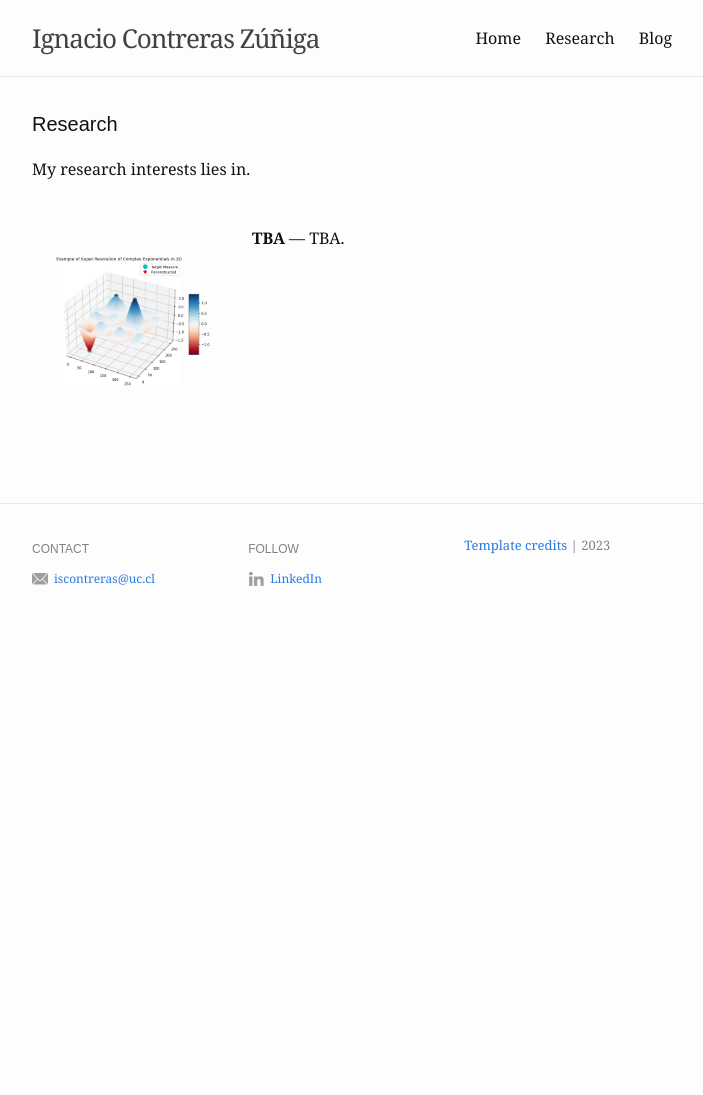
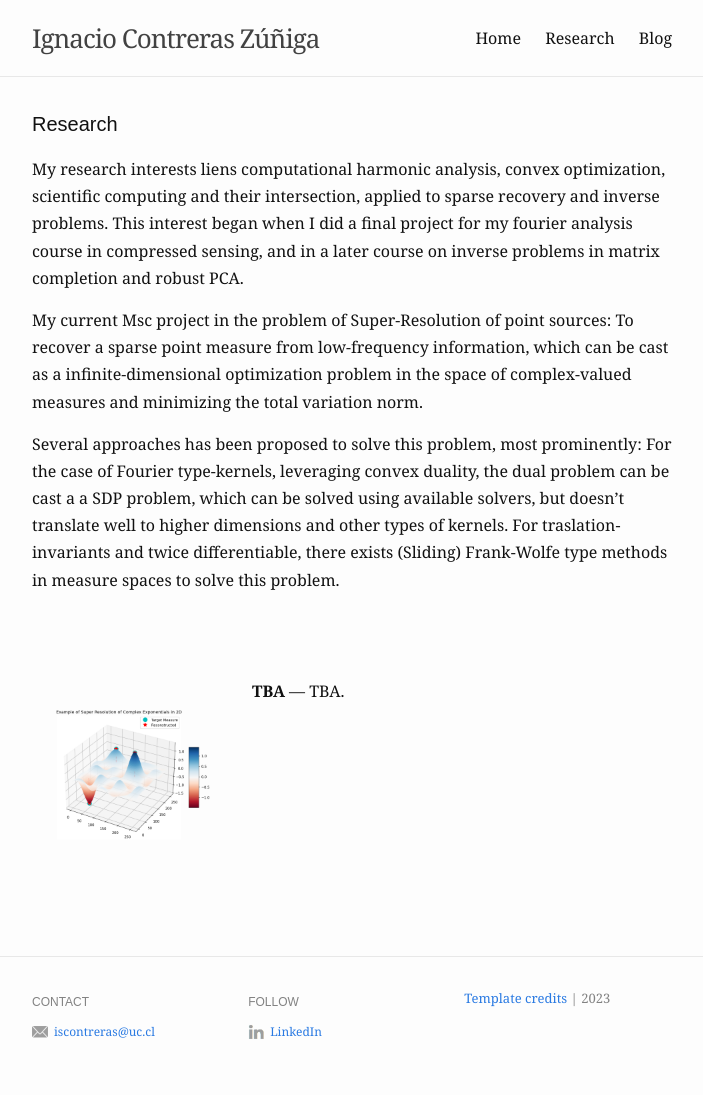
Before and after one commit to ignacontreras/ignacontreras.github.io, a Jekyll site: the page built from research.md, in a window 1280 px wide. Shown: the whole page, without its empty margins (288-991 px from the left). Built offline with Jekyll 4.4.1, drawn with Linux system fonts in a browser that asks for light colours; before the commit the page ends 900 px from its top, so only the background shows below that.

Commit message:
Update research.md

```diff
--- a/research.md
+++ b/research.md
@@ -10,6 +10,12 @@ items:
     description: TBA.
 ---
 
-My research interests lies in.
+My research interests liens computational harmonic analysis, convex optimization, scientific computing and their intersection, applied to sparse recovery and inverse problems. This interest began when I did a final project for my fourier analysis course in compressed sensing, and in a later course on inverse problems in matrix completion and robust PCA.
+
+My current Msc project in the problem of Super-Resolution of point sources: To recover a sparse point measure from low-frequency information, which can be cast as a infinite-dimensional optimization problem in the space of complex-valued measures and minimizing the total variation norm.
+
+Several approaches has been proposed to solve this problem, most prominently: For the case of Fourier type-kernels, leveraging convex duality, the dual problem can be cast a a SDP problem, which can be solved using available solvers, but doesn't translate well to higher dimensions and other types of kernels. For traslation-invariants and twice differentiable, there exists (Sliding) Frank-Wolfe type methods in measure spaces to solve this problem.
+
+
 <br />
 <br />
```
